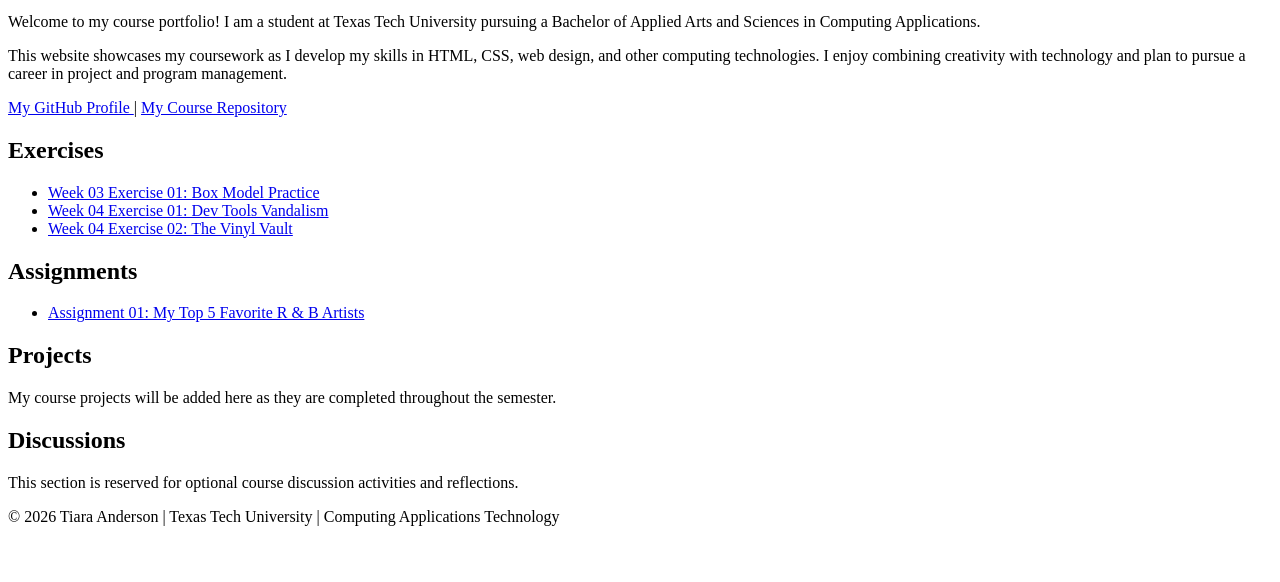
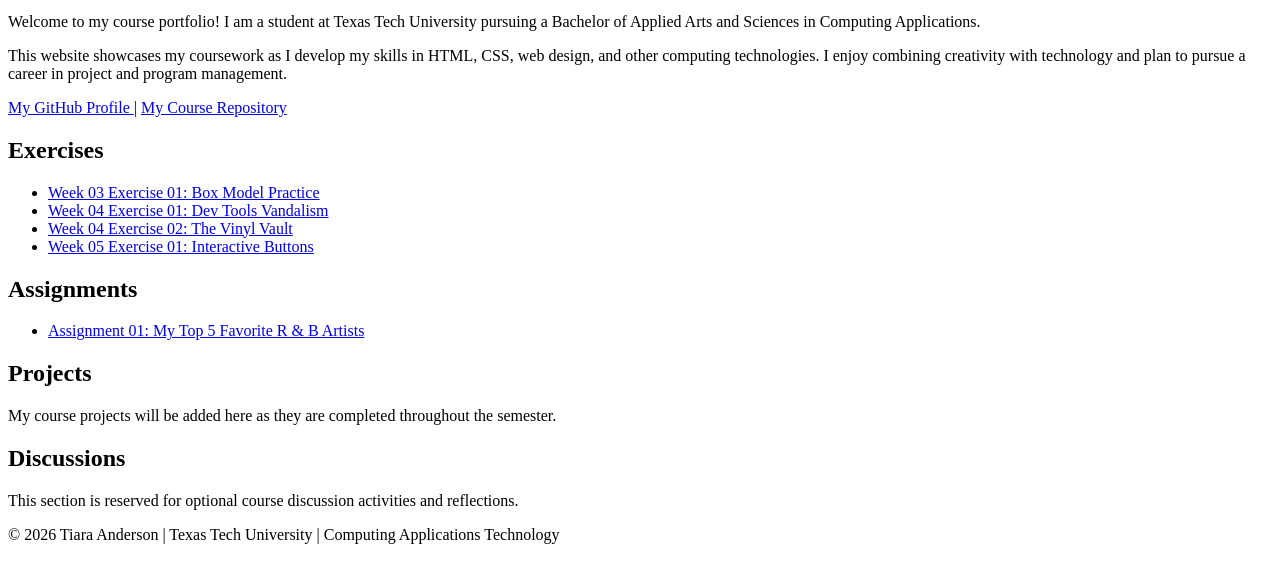
Before and after one commit to tiaariel-cyber/course-portfolio, a plain HTML site: page index.html in a window 1280 px wide. Shown: the part 148-730 px from the top of the page. Drawn offline with Linux system fonts and the light colour scheme.

Commit message:
Update index.html

```diff
--- a/index.html
+++ b/index.html
@@ -59,7 +59,13 @@
                         Week 04 Exercise 02: The Vinyl Vault
                     </a>
                 </li>
-</a>
+
+                <li>
+                    <a href="week-05-exercise-01/">
+                        Week 05 Exercise 01: Interactive Buttons
+                    </a>
+                </li>
+
                     </a>
                 </li>
             </ul>
```
